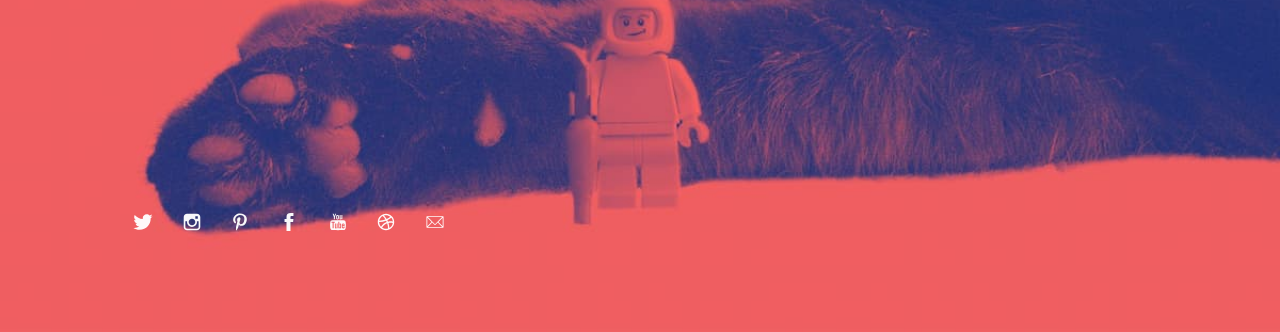
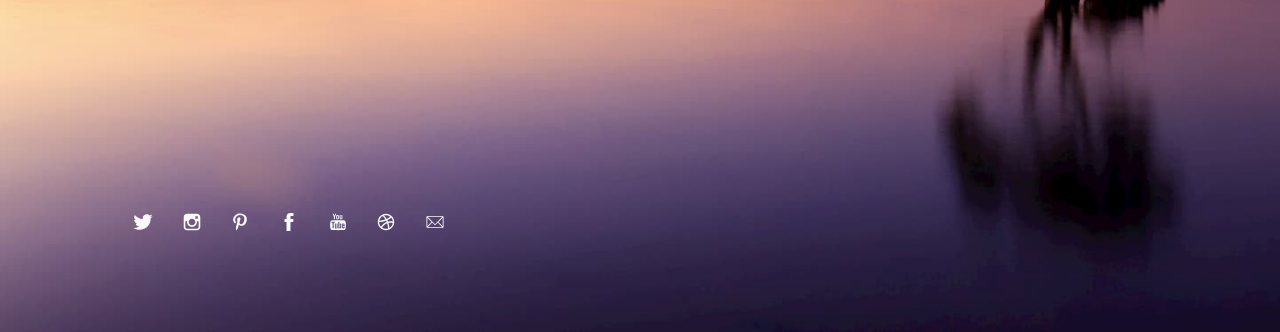
Before and after one commit to ziwile/ziwile.github.io, a plain HTML site: page index.html in a window 1280 px wide. Shown: the part 468-800 px from the top of the page. Drawn offline with Linux system fonts and the light colour scheme.

Commit message:
new picture

```diff
--- a/assets/css/me.css
+++ b/assets/css/me.css
@@ -103,7 +103,7 @@ body.page-template-page-fullsingle-me {
   letter-spacing: -0.5px;
   color: #999999;
   color: #fff;
-  background-image: url("../../images/hur.jpg");
+  background-image: url("../../images/nature.jpg");
   background-position: center center;
   background-size: cover; }
   body.page-template-page-fullsingle-me p {
```
Also changed, not shown: images/nature.jpg (added).
